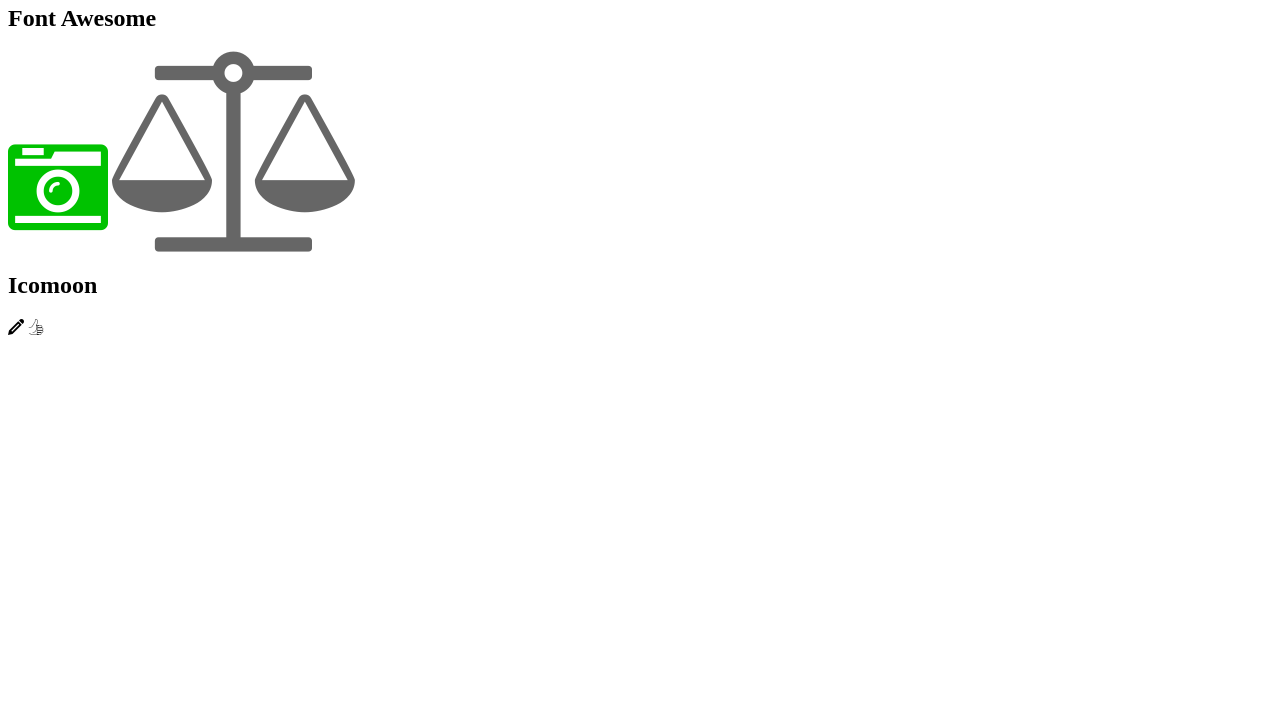
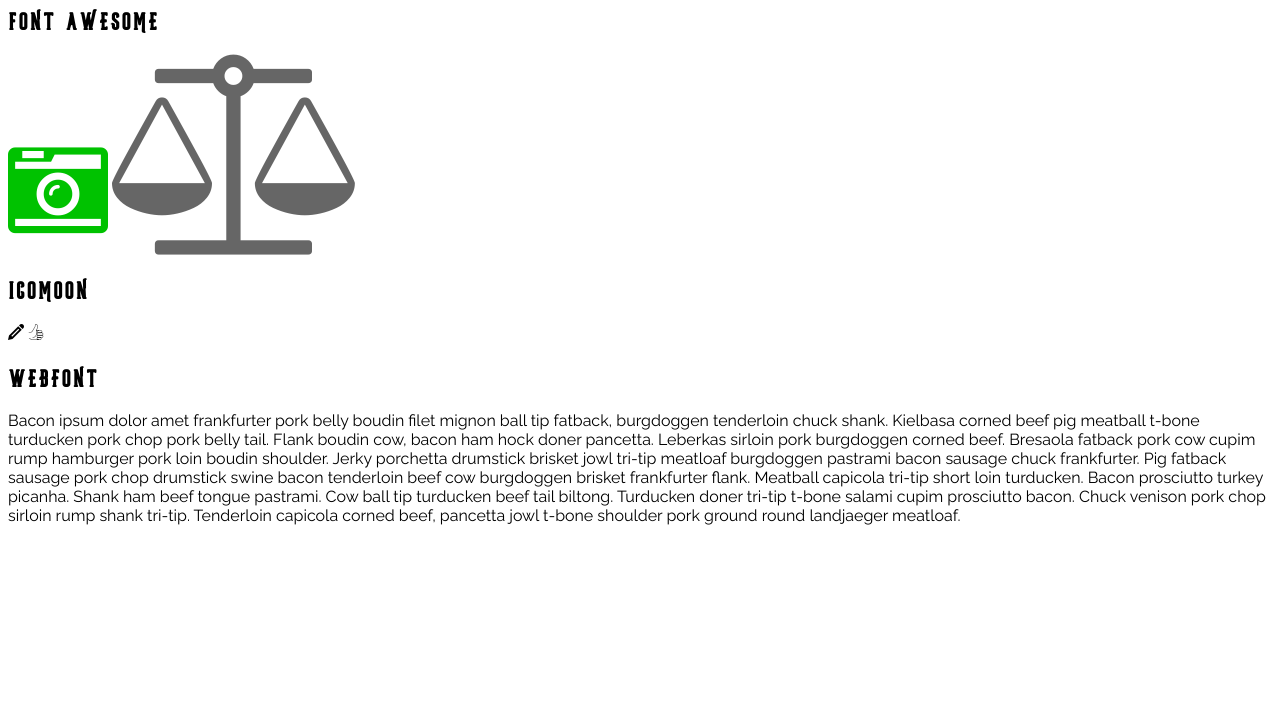
Before and after one commit to LSUWebDesign/q-icon-font, a plain HTML site: page index.html in a window 1280 px wide. Shown: the part 75-800 px from the top of the page. Drawn offline with Linux system fonts and the light colour scheme; files whose address does not match are found by name.

Commit message:
intgrated Google Fonts and Webfont
using Raleway for the .bodycopy
used Privateer

```diff
--- a/assets/css/styles.css
+++ b/assets/css/styles.css
@@ -1,13 +1,29 @@
-// @font-face {
-//   font-family: 'icomoon';
-//   src:  url('fonts/icomoon.eot?hb9gbf');
-//   src:  url('fonts/icomoon.eot?hb9gbf#iefix') format('embedded-opentype'),
-//     url('fonts/icomoon.ttf?hb9gbf') format('truetype'),
-//     url('fonts/icomoon.woff?hb9gbf') format('woff'),
-//     url('fonts/icomoon.svg?hb9gbf#icomoon') format('svg');
-//   font-weight: normal;
-//   font-style: normal;
-// }
+@font-face {
+  font-family: 'Privateer';
+  src: url('../fonts/privateerregular.eot'); /* IE9 Compat Modes */
+  src: url('../fonts/privateerregular.eot?#iefix') format('embedded-opentype'), /* IE6-IE8 */
+       url('../fonts/privateerregular.woff') format('woff'), /* Pretty Modern Browsers */
+       url('../fonts/privateerregular.ttf')  format('truetype'), /* Safari, Android, iOS */
+       url('../fonts/privateerregular.svg#svgFontName') format('svg'); /* Legacy iOS */
+}
+
+
+h1,h2,h3,h4,h5,h6{
+  font-family: Privateer, serif;
+  letter-spacing: 0.08em;
+}
+
+// FIND A BODYCOPY FONT FROM GOOGLE FONT
+p{
+  font-family: 'Raleway', serif;
+  font-weight: 400;
+  font-style: normal;
+}
+.raleway-normal{
+ font-family: 'Raleway', serif;
+ font-weight: 400;
+ font-style: normal;
+}
 
 /*title*/
 
--- a/index.html
+++ b/index.html
@@ -5,6 +5,7 @@
 
 		<link rel="stylesheet" href="assets/css/font-awesome.min.css">
 		<link rel="stylesheet" href="assets/css/icomoon.css">
+		<link href="https://fonts.googleapis.com/css?family=Raleway:200i,300i,400,900i" rel="stylesheet">
 		<link href="assets/css/styles.css" rel="stylesheet" />
 	</head>
 	<body>
@@ -17,5 +18,10 @@
 		<h2>Icomoon</h2>
 		<i class="icon-pencil"></i>
 		<i class="icon-thumbs-up"></i>
+
+		<h2>Webfont</h2>
+		<p class="raleway-normal">Bacon ipsum dolor amet frankfurter pork belly boudin filet mignon ball tip fatback, burgdoggen tenderloin chuck shank. Kielbasa corned beef pig meatball t-bone turducken pork chop pork belly tail. Flank boudin cow, bacon ham hock doner pancetta. Leberkas sirloin pork burgdoggen corned beef. Bresaola fatback pork cow cupim rump hamburger pork loin boudin shoulder. Jerky porchetta drumstick brisket jowl tri-tip meatloaf burgdoggen pastrami bacon sausage chuck frankfurter. Pig fatback sausage pork chop drumstick swine bacon tenderloin beef cow burgdoggen brisket frankfurter flank.
+
+		Meatball capicola tri-tip short loin turducken. Bacon prosciutto turkey picanha. Shank ham beef tongue pastrami. Cow ball tip turducken beef tail biltong. Turducken doner tri-tip t-bone salami cupim prosciutto bacon. Chuck venison pork chop sirloin rump shank tri-tip. Tenderloin capicola corned beef, pancetta jowl t-bone shoulder pork ground round landjaeger meatloaf.</p>
 	</body>
 </html>
```
Also changed, not shown: assets/fonts/privateerregular.ttf (added), assets/fonts/privateerregular.woff (added), 3 other files.
